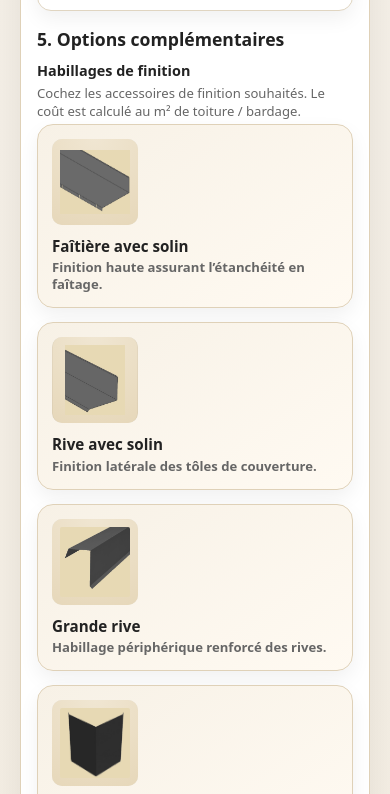
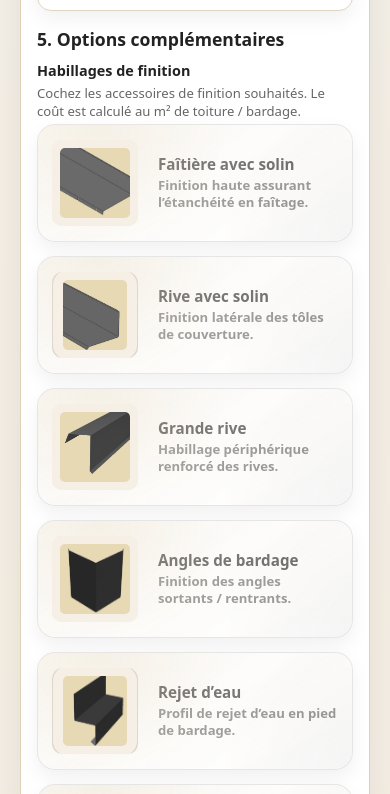
Before and after one commit to GAMAX-CM/gamax-cm-site, a website: page public/index.html in a window 390 px wide. Shown: the part 2575-3369 px from the top of the page. Drawn offline with nearby package versions, Linux system fonts and the light colour scheme.

Commit message:
Update styles.css

```diff
--- a/public/styles.css
+++ b/public/styles.css
@@ -898,5 +898,146 @@ select:focus {
 .viewer-wrapper.is-fullscreen .viewer-caption {
   color: rgba(255, 255, 255, 0.75);
 }
+/* =========================
+   OPTIONS – PREMIUM TRÈS HAUT DE GAMME
+========================= */
+
+:root{
+  --paper: #fbf7f1;          /* beige clair “papier” */
+  --paper-2: #f6efe5;        /* variante */
+  --stroke: rgba(17,17,17,.10);
+  --stroke-2: rgba(17,17,17,.14);
+  --shadow-premium: 0 18px 50px rgba(0,0,0,.10);
+  --shadow-premium-2: 0 10px 26px rgba(0,0,0,.08);
+}
+
+.option-grid--premium{
+  display: grid;
+  grid-template-columns: repeat(2, minmax(0, 1fr));
+  gap: 14px;
+}
+
+/* la "carte" cliquable */
+.option-grid--premium .bardage-choice{
+  display: block;
+}
+
+/* on reprend ton système input caché */
+.option-grid--premium .bardage-choice input{
+  display: none;
+}
+
+/* carte premium */
+.option-grid--premium .bardage-card.option-card{
+  position: relative;
+  border-radius: 18px;
+  padding: 14px;
+  background:
+    linear-gradient(180deg, rgba(255,255,255,.78), rgba(255,255,255,.58));
+  border: 1px solid var(--stroke);
+  box-shadow: var(--shadow-light);
+  overflow: hidden;
+  display: grid;
+  grid-template-columns: 92px 1fr;
+  gap: 14px;
+  align-items: center;
+  min-height: 118px;
+  transform: translateZ(0);
+}
+
+/* léger “grain” / relief premium */
+.option-grid--premium .bardage-card.option-card::before{
+  content:"";
+  position:absolute;
+  inset:0;
+  background:
+    radial-gradient(circle at 20% 0%, rgba(200,169,106,.12), transparent 45%),
+    radial-gradient(circle at 110% 110%, rgba(17,17,17,.06), transparent 45%),
+    linear-gradient(145deg, rgba(245,240,232,.55), rgba(255,255,255,.35));
+  opacity: .9;
+  pointer-events: none;
+}
+
+/* vignette image “matériau” intégrée */
+.option-grid--premium .option-img{
+  width: 92px;
+  height: 92px;
+  border-radius: 16px;
+  object-fit: cover;
+  background: var(--paper-2);
+  border: 1px solid rgba(0,0,0,.10);
+  box-shadow: 0 12px 26px rgba(0,0,0,.10);
+  position: relative;
+  z-index: 1;
+}
+
+/* texte */
+.option-grid--premium .option-text{
+  position: relative;
+  z-index: 1;
+  display: flex;
+  flex-direction: column;
+  gap: 6px;
+}
+
+.option-grid--premium .bardage-label-main{
+  font-size: 1.02rem;
+  font-weight: 750;
+  letter-spacing: .01em;
+  color: #111;
+}
+
+.option-grid--premium .bardage-label-sub{
+  font-size: .86rem;
+  line-height: 1.35;
+  color: rgba(17,17,17,.68);
+}
+
+/* hover premium: micro-élévation + liseré accent très discret */
+.option-grid--premium .bardage-choice:hover .bardage-card.option-card{
+  border-color: rgba(200,169,106,.45);
+  box-shadow: var(--shadow-premium-2);
+  transform: translateY(-2px);
+}
+
+/* état sélectionné (très “haut de gamme”) */
+.option-grid--premium .bardage-choice input:checked + .bardage-card.option-card{
+  border-color: rgba(17,17,17,.55);
+  box-shadow: var(--shadow-premium);
+  background:
+    linear-gradient(180deg, rgba(255,255,255,.86), rgba(245,240,232,.70));
+}
+
+/* liseré accent + “check” discret */
+.option-grid--premium .bardage-choice input:checked + .bardage-card.option-card::after{
+  content:"";
+  position:absolute;
+  inset:0;
+  border-radius: 18px;
+  box-shadow: inset 0 0 0 2px rgba(200,169,106,.55);
+  pointer-events:none;
+}
+
+.option-grid--premium .bardage-choice input:checked + .bardage-card.option-card .option-img{
+  box-shadow: 0 16px 32px rgba(0,0,0,.14);
+  border-color: rgba(200,169,106,.55);
+}
+
+/* état désactivé (si tu remets des règles plus tard) */
+.bardage-choice.is-disabled{
+  opacity: .45;
+  cursor: not-allowed;
+}
+.bardage-choice.is-disabled .bardage-card{
+  transform: none !important;
+  box-shadow: none !important;
+}
+
+/* responsive */
+@media (max-width: 768px){
+  .option-grid--premium{
+    grid-template-columns: 1fr;
+  }
+}
 
 }
```
